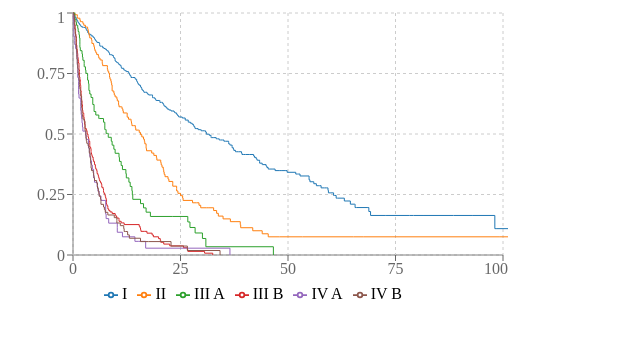
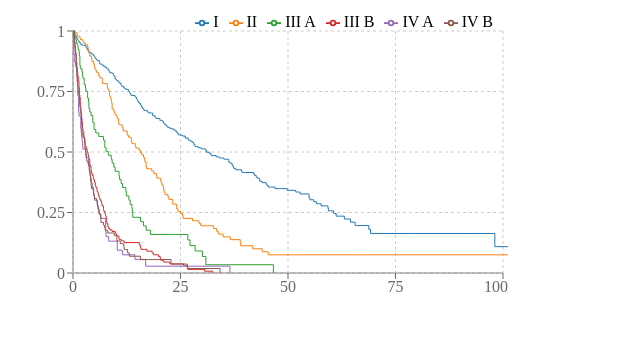
Before and after one commit to bobaekang/react-recharts-survival-curve, a React (Create React App) app: page / in a window 1280 px wide. Shown: the top 338 px of the page, without its empty margins (0-640 px from the left). Built offline with nearby package versions, Linux system fonts and the light colour scheme.

Commit message:
Move legend to top right

```diff
--- a/src/SurvivalCurve.js
+++ b/src/SurvivalCurve.js
@@ -30,7 +30,7 @@ const SurvivalCurve = ({ data }) => {
       <YAxis />
       <CartesianGrid strokeDasharray="3 3" />
       <Tooltip />
-      <Legend />
+      <Legend align="right" verticalAlign="top" />
       {addSurvivalProbability(data).map((patients, i) => (
         <Line
           key={i}
```
